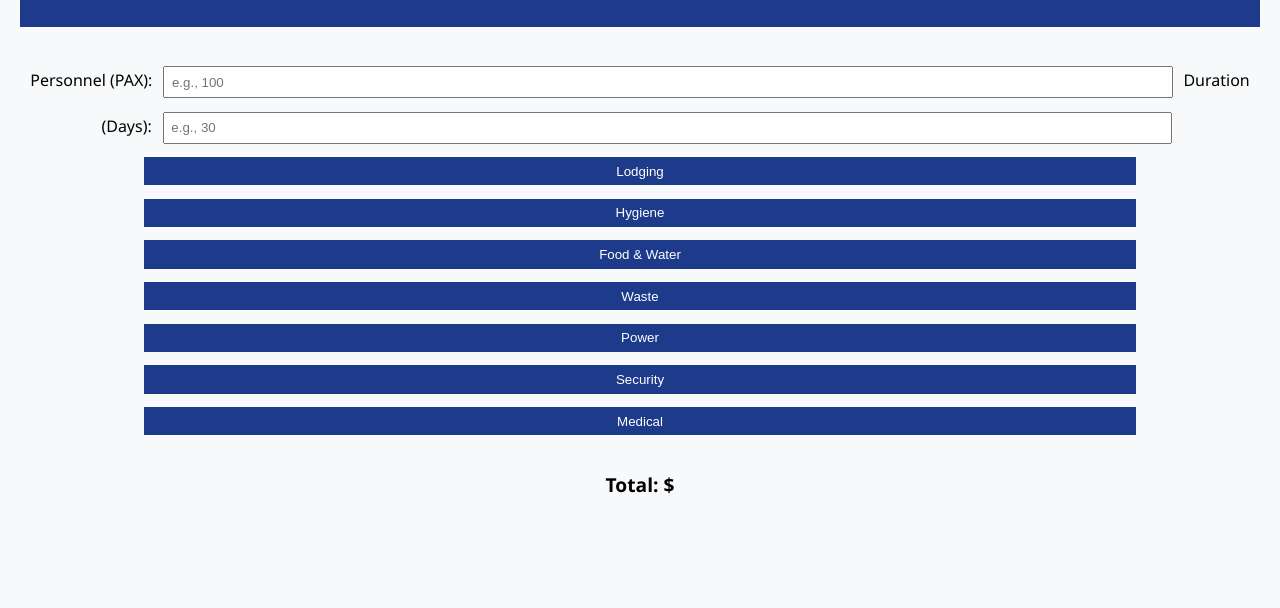
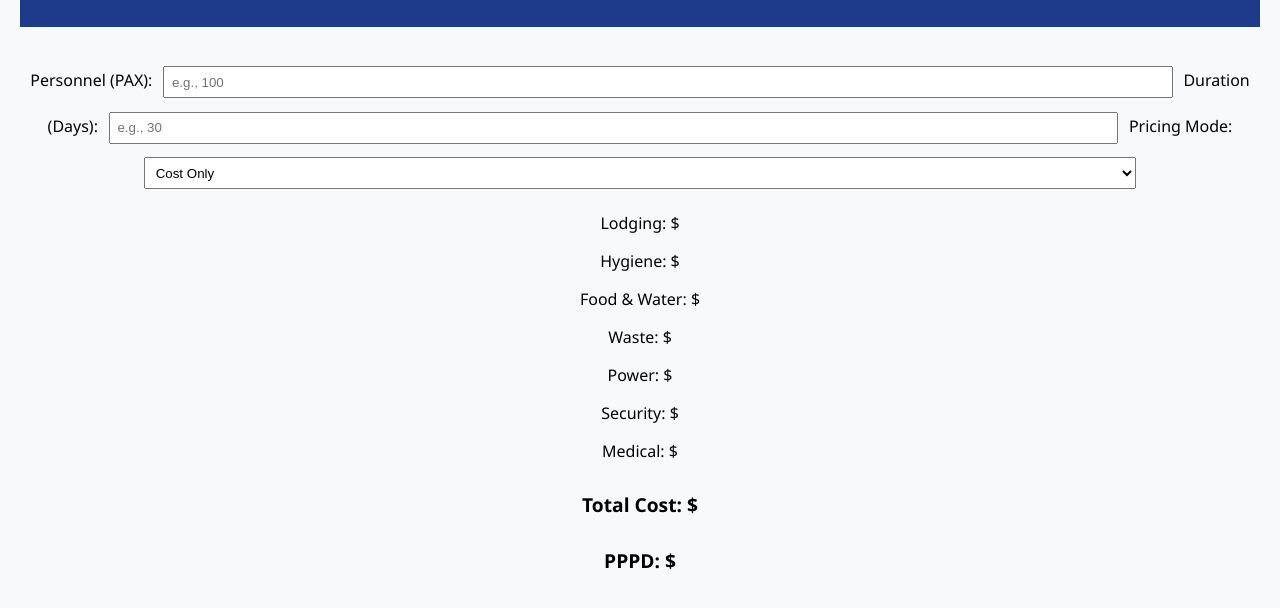
Before and after one commit to treychauncey/TCVERIS, a plain HTML site: page index.html in a window 1280 px wide. Shown: the part 144-752 px from the top of the page. Drawn offline with Linux system fonts and the light colour scheme.

Commit message:
Add files via upload

```diff
--- a/index.html
+++ b/index.html
@@ -3,7 +3,7 @@
 <head>
     <meta charset="UTF-8" />
     <meta name="viewport" content="width=device-width, initial-scale=1.0" />
-    <title>TCVERIS Base Camp Calculator</title>
+    <title>TCVERIS Base Camp Calculator (Internal)</title>
     <link rel="stylesheet" href="style.css" />
     <link rel="manifest" href="manifest.json" />
     <link rel="icon" href="icons/icon-192.png" />
@@ -19,25 +19,24 @@
             <input type="number" id="pax" placeholder="e.g., 100" />
             <label for="days">Duration (Days):</label>
             <input type="number" id="days" placeholder="e.g., 30" />
-        </section>
-        <section class="tabs">
-            <button onclick="showTab('lodging')">Lodging</button>
-            <button onclick="showTab('hygiene')">Hygiene</button>
-            <button onclick="showTab('food')">Food & Water</button>
-            <button onclick="showTab('waste')">Waste</button>
-            <button onclick="showTab('power')">Power</button>
-            <button onclick="showTab('security')">Security</button>
-            <button onclick="showTab('medical')">Medical</button>
+            <label for="markup">Pricing Mode:</label>
+            <select id="markup">
+                <option value="1.0">Cost Only</option>
+                <option value="1.15">+ G&A (15%)</option>
+                <option value="1.35">+ G&A + Profit (35%)</option>
+                <option value="1.45">+ G&A + Profit + Contingency (45%)</option>
+            </select>
         </section>
         <section id="results">
-            <div id="lodging" class="category">Lodging Cost: $<span></span></div>
-            <div id="hygiene" class="category">Hygiene Cost: $<span></span></div>
-            <div id="food" class="category">Food & Water Cost: $<span></span></div>
-            <div id="waste" class="category">Waste Management: $<span></span></div>
-            <div id="power" class="category">Power Supply: $<span></span></div>
-            <div id="security" class="category">Security: $<span></span></div>
-            <div id="medical" class="category">Medical: $<span></span></div>
-            <div class="grand-total">Total: $<span></span></div>
+            <div class="category" id="lodging">Lodging: $<span></span></div>
+            <div class="category" id="hygiene">Hygiene: $<span></span></div>
+            <div class="category" id="food">Food & Water: $<span></span></div>
+            <div class="category" id="waste">Waste: $<span></span></div>
+            <div class="category" id="power">Power: $<span></span></div>
+            <div class="category" id="security">Security: $<span></span></div>
+            <div class="category" id="medical">Medical: $<span></span></div>
+            <div class="grand-total">Total Cost: $<span></span></div>
+            <div class="pppd">PPPD: $<span></span></div>
         </section>
     </main>
     <script src="script.js"></script>
--- a/script.js
+++ b/script.js
@@ -1,21 +1,25 @@
-function showTab(id) {
-    const categories = document.querySelectorAll('.category');
-    categories.forEach(cat => cat.style.display = 'none');
-    document.getElementById(id).style.display = 'block';
-    calculate();
-}
 function calculate() {
     const pax = parseInt(document.getElementById('pax').value || 0);
     const days = parseInt(document.getElementById('days').value || 0);
+    const markup = parseFloat(document.getElementById('markup').value || 1);
+
     const rates = {
-        lodging: 55, hygiene: 12, food: 35,
-        waste: 8, power: 10, security: 18, medical: 20
+        lodging: 90, hygiene: 25, food: 55,
+        waste: 25, power: 50, security: 25, medical: 30
     };
+
     let total = 0;
     for (let key in rates) {
-        const cost = pax * days * rates[key];
-        document.querySelector(`#${key} span`).textContent = cost.toLocaleString();
+        const cost = pax * days * rates[key] * markup;
+        document.querySelector(`#${key} span`).textContent = cost.toLocaleString(undefined, {maximumFractionDigits: 0});
         total += cost;
     }
-    document.querySelector('.grand-total span').textContent = total.toLocaleString();
+
+    const pppd = total / (pax * days || 1);
+    document.querySelector('.grand-total span').textContent = total.toLocaleString(undefined, {maximumFractionDigits: 0});
+    document.querySelector('.pppd span').textContent = pppd.toFixed(2);
 }
+
+document.getElementById('markup').addEventListener('change', calculate);
+document.getElementById('pax').addEventListener('input', calculate);
+document.getElementById('days').addEventListener('input', calculate);
--- a/style.css
+++ b/style.css
@@ -17,7 +17,7 @@ header {
 main {
     margin-top: 2em;
 }
-input, button {
+input, select, button {
     margin: 0.5em;
     padding: 0.5em;
     width: 80%;
@@ -29,10 +29,9 @@ button {
     cursor: pointer;
 }
 .category {
-    display: none;
     margin-top: 1em;
 }
-.grand-total {
+.grand-total, .pppd {
     font-weight: bold;
     font-size: 1.2em;
     margin-top: 1.5em;
```
Also changed, not shown: manifest.json.
